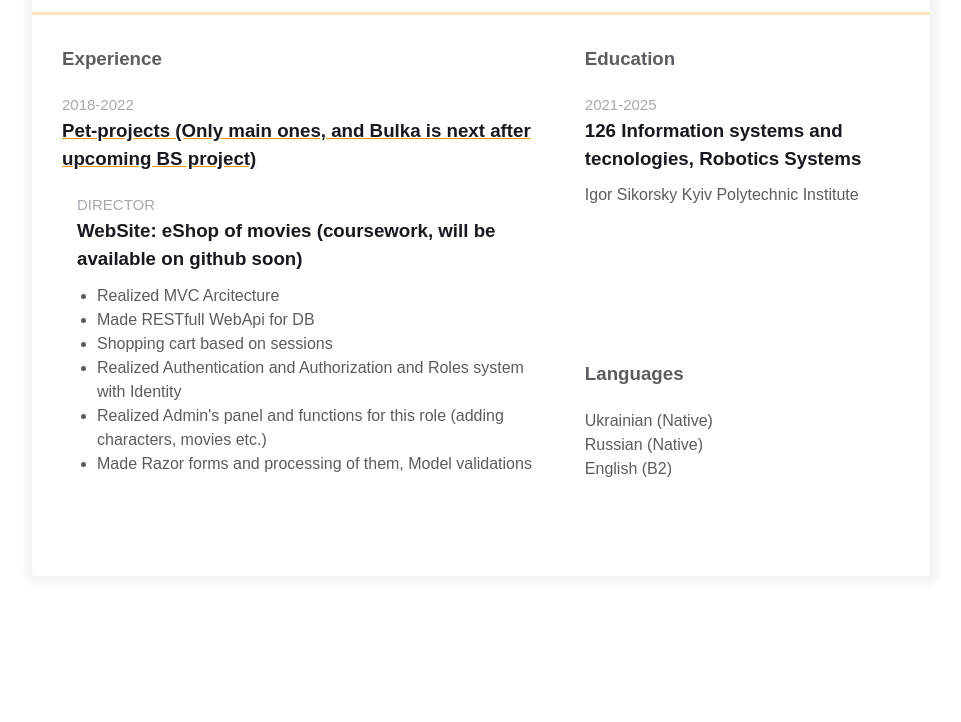
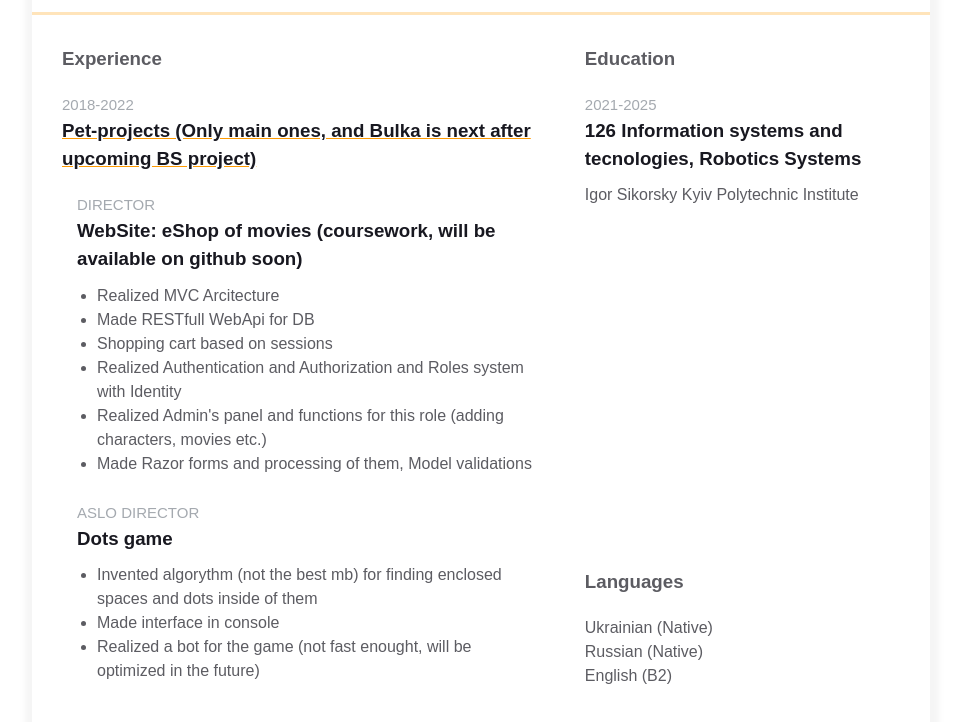
Before and after one commit to modeod/homepage, a plain HTML site: page index.html in a window 1280 px wide. Shown: the part 749-1471 px from the top of the page, without its empty margins (159-1120 px from the left). Before the commit the page ends 1376 px from the top, so only its background shows below. Drawn offline with Linux system fonts and the light colour scheme.

Commit message:
Added Expirience section of Dots game

```diff
--- a/index.html
+++ b/index.html
@@ -83,6 +83,15 @@
                       <li>Made Razor forms and processing of them, Model validations</li>
                     </ul>
                   </div>
+                  <div class="experiences__company-project">
+                    <span class="experiences__company-project-role">ASLO DIRECTOR</span>
+                    <h3 class="experiences__company-project-name">Dots game</h3>
+                    <ul class="experiences__company-project-responsibilities">
+                      <li>Invented algorythm (not the best mb) for finding enclosed spaces and dots inside of them</li>
+                      <li>Made interface in console</li>
+                      <li>Realized a bot for the game (not fast enought, will be optimized in the future)</li>
+                    </ul>
+                  </div>
                 </div>
               </div>
 
```
